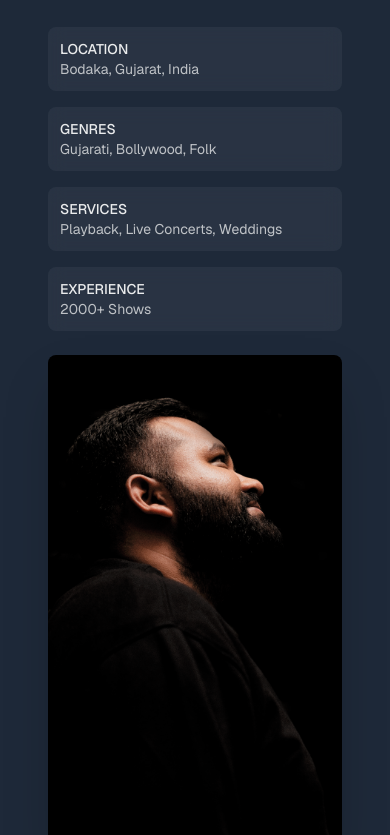
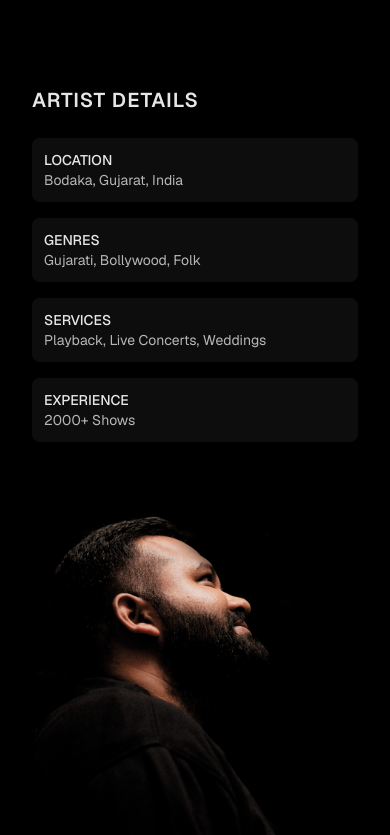
Before and after one commit to Ric-L/billion-entertainment, a Next.js app: page /artist/viss in a window 390 px wide. Shown: the part 1960-2795 px from the top of the page. Built offline with nearby package versions, Linux system fonts and the light colour scheme.

Commit message:
Artist Details Changes

```diff
--- a/app/artist/[id]/page.tsx
+++ b/app/artist/[id]/page.tsx
@@ -90,7 +90,7 @@ export default function VivekMorvadiaEPK() {
               </p>
             </div>
 
-            <div className="space-y-6 pt-8 border-t border-white/20">
+            <div className="space-y-6 hidden lg:block pt-8 border-t border-white/20">
               <h3 className="text-xl font-semibold tracking-wider text-white/90">ARTIST DETAILS</h3>
               <div className="grid grid-cols-1 sm:grid-cols-2 gap-4 text-sm text-white/70">
                 <div className="backdrop-blur-sm bg-white/5 p-3 rounded-lg">
@@ -110,9 +110,6 @@ export default function VivekMorvadiaEPK() {
                   <p>2000+ Shows</p>
                 </div>
               </div>
-              <div className="w-full max-w-xs mx-auto h-[500px] rounded-lg overflow-hidden relative shadow-2xl lg:hidden">
-                <Image src="/1.png" alt="Vivek Morvadia Portrait" fill className="object-cover object-left md:scale-90 " sizes="(max-width: 640px) 100vw, 20rem" />
-              </div>
             </div>
 
             {/* Social Media Links */}
@@ -122,6 +119,30 @@ export default function VivekMorvadiaEPK() {
         </div>
         <div className="absolute right-8 top-1/2 transform -translate-y-1/2 rotate-90 text-xs tracking-widest text-white/40 z-10 hidden lg:block">VIVEK MORVADIA</div>
       </section>
+      <div className="space-y-6 pt-8  mt-16 p-8 rounded lg:hidden block">
+        <h3 className="text-xl font-semibold tracking-wider text-white/90">ARTIST DETAILS</h3>
+        <div className="grid grid-cols-1 sm:grid-cols-2 gap-4 text-sm text-white/70">
+          <div className="backdrop-blur-sm bg-white/5 p-3 rounded-lg">
+            <p className="font-medium text-white/90">LOCATION</p>
+            <p>Bodaka, Gujarat, India</p>
+          </div>
+          <div className="backdrop-blur-sm bg-white/5 p-3 rounded-lg">
+            <p className="font-medium text-white/90">GENRES</p>
+            <p>Gujarati, Bollywood, Folk</p>
+          </div>
+          <div className="backdrop-blur-sm bg-white/5 p-3 rounded-lg">
+            <p className="font-medium text-white/90">SERVICES</p>
+            <p>Playback, Live Concerts, Weddings</p>
+          </div>
+          <div className="backdrop-blur-sm bg-white/5 p-3 rounded-lg">
+            <p className="font-medium text-white/90">EXPERIENCE</p>
+            <p>2000+ Shows</p>
+          </div>
+        </div>
+      </div>
+      <div className="w-full max-w-xs mx-auto h-[500px] rounded-lg overflow-hidden relative shadow-2xl lg:hidden">
+        <Image src="/1.png" alt="Vivek Morvadia Portrait" fill className="object-cover object-left md:scale-90 " sizes="(max-width: 640px) 100vw, 20rem" />
+      </div>
 
       {/* Media Section */}
       <section className="min-h-screen bg-gradient-to-t from-black via-slate-900 to-slate-800 p-8">
```
